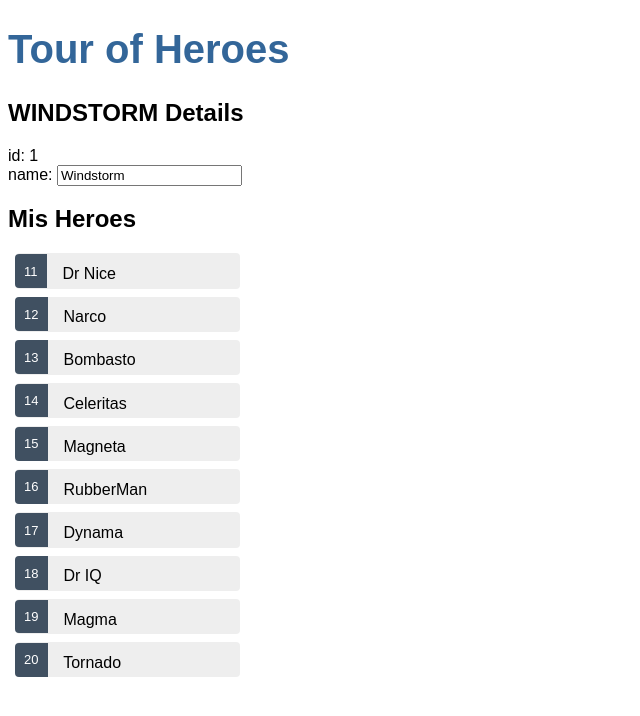
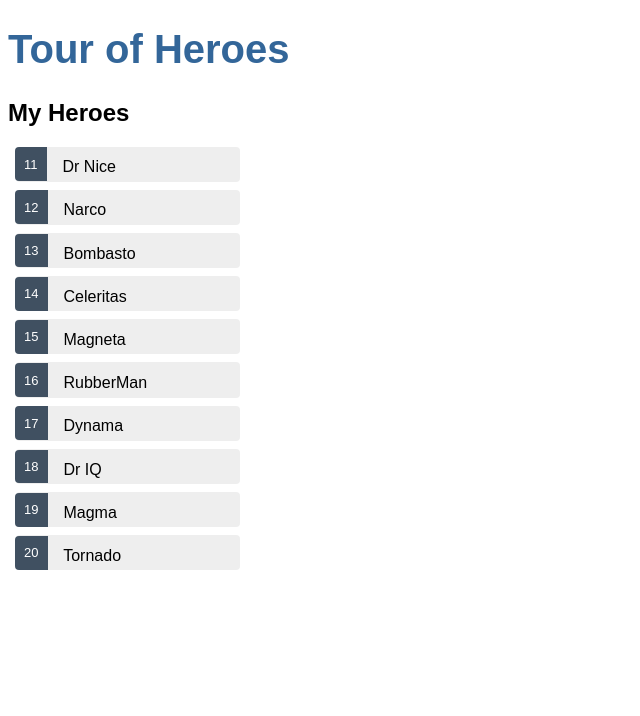
Before and after one commit to Ppm19/tourHeroes, an Angular app: page / in a window 1280 px wide. Shown: the top 716 px of the page, without its empty margins (0-640 px from the left). Built offline with nearby package versions, Linux system fonts and the light colour scheme.

Commit message:
Hero-details

```diff
--- a/src/app/app.component.ts
+++ b/src/app/app.component.ts
@@ -5,7 +5,7 @@ import { HeroDetailComponent } from './hero-detail/hero-detail.component';
 @Component({
   selector: 'app-root',
   standalone: true,
-  imports: [HeroesComponent, HeroDetailComponent],
+  imports: [HeroesComponent],
   templateUrl: './app.component.html',
   styleUrl: './app.component.css'
 })
--- a/src/app/hero-detail/hero-detail.component.html
+++ b/src/app/hero-detail/hero-detail.component.html
@@ -1 +1,11 @@
-<p>hero-detail works!</p>
+<div *ngIf="hero">
+
+  <h2>{{hero.name | uppercase}} Details</h2>
+  <div><span>id: </span>{{hero.id}}</div>
+  <div>
+    <label>name:
+      <input [(ngModel)]="hero.name" placeholder="name"/>
+    </label>
+  </div>
+
+</div>
--- a/src/app/heroes/heroes.component.html
+++ b/src/app/heroes/heroes.component.html
@@ -1,27 +1,11 @@
-<h2>{{hero.name | uppercase }} Details</h2>
-<div><span>id: </span>{{hero.id}}</div>
-<div>
-  <label>name:
-    <input [(ngModel)]="hero.name" placeholder="name"/>
-  </label>
-</div>
+<h2>My Heroes</h2>
 
-<h2>Mis Heroes</h2>
 <ul class="heroes">
   <li *ngFor="let hero of heroes"
-  [class.selected]="hero === selectedHero"
-  (click)="onSelect(hero)">
-  <span class="badge">{{hero.id}}</span> {{hero.name}}
-</li>
+    [class.selected]="hero === selectedHero"
+    (click)="onSelect(hero)">
+    <span class="badge">{{hero.id}}</span> {{hero.name}}
+  </li>
 </ul>
-<div *ngIf="selectedHero">
 
-  <h2>{{selectedHero.name | uppercase}} Details</h2>
-  <div><span>id: </span>{{selectedHero.id}}</div>
-  <div>
-    <label>name:
-      <input [(ngModel)]="selectedHero.name" placeholder="name"/>
-    </label>
-  </div>
-
-</div>
+<app-hero-detail *ngIf="selectedHero" [hero]="selectedHero"></app-hero-detail>
--- a/src/app/heroes/heroes.component.ts
+++ b/src/app/heroes/heroes.component.ts
@@ -3,11 +3,12 @@ import { Hero } from '../hero';
 import { FormsModule } from '@angular/forms';
 import { CommonModule } from '@angular/common';
 import { HEROES } from '../mock-heroes';
+import { HeroDetailComponent } from '../hero-detail/hero-detail.component';
 
 @Component({
   selector: 'heroes',
   standalone: true,
-  imports: [FormsModule, CommonModule],
+  imports: [FormsModule, CommonModule, HeroDetailComponent],
   templateUrl: './heroes.component.html',
   styleUrl: './heroes.component.css'
 })
```
Also changed, not shown: src/app/hero-detail/hero-detail.component.ts (+9 -2 lines).
